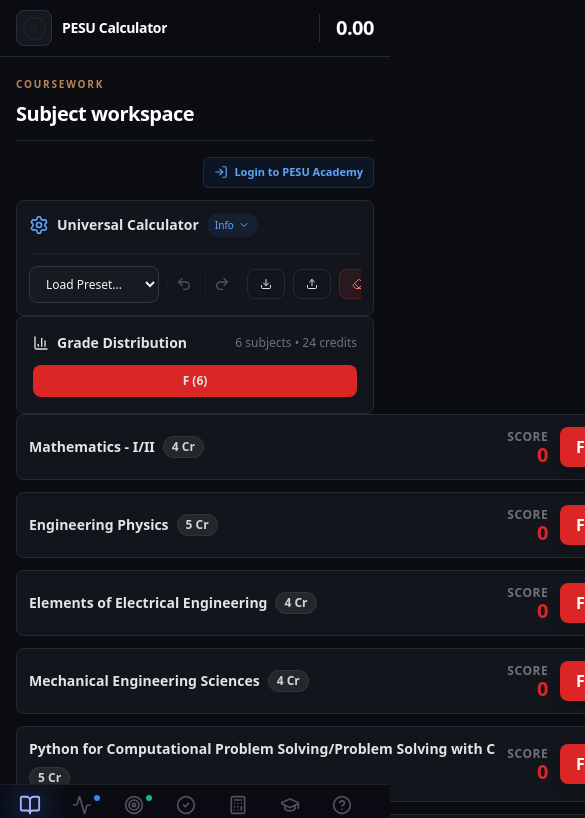
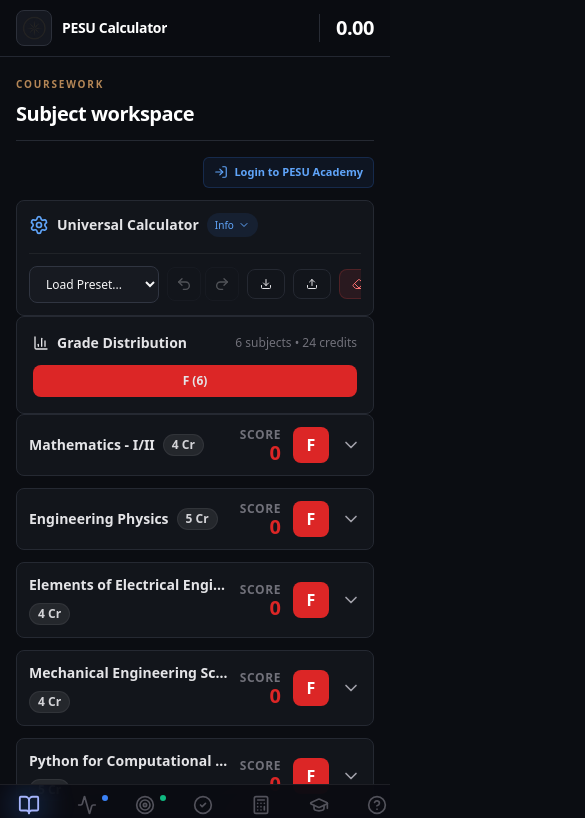
Before and after one commit to AAK1767/pes-sgpa-calculator, a React (Vite) app: page /#/subjects in a window 390 px wide. Shown: the top 818 px of the page, 585 px wide, since content can reach past the window. Built offline with nearby package versions, Linux system fonts and the light colour scheme; sample sign-in values are in the browser's storage.

Commit message:
feat: Refactor UI components in SubjectsTab and App for improved layout and responsiveness

```diff
--- a/src/App.jsx
+++ b/src/App.jsx
@@ -1751,17 +1751,17 @@ export default function PES_Universal_Calculator() {
   return (
     <div className={`min-h-screen ${themeClasses.bg} ${themeClasses.text} font-sans pb-24 md:pb-8`}>
       {/* Product Header */}
-      <header className={`sticky top-0 z-50 border-b border-[#232731] bg-[#0b0d12]/95 px-4 backdrop-blur-xl md:px-7 ${desktopSidebarOpen ? 'md:ml-[220px]' : 'md:ml-[72px]'}`}>
+      <header className={`sticky top-0 z-50 border-b border-[#232731] bg-[#0b0d12]/95 px-4 backdrop-blur-xl md:px-7 ${desktopSidebarOpen ? 'lg:ml-[220px]' : 'lg:ml-[72px]'}`}>
         <div className="mx-auto flex h-[56px] max-w-[1120px] items-center justify-between md:h-[64px]">
           <div className="min-w-0">
             <div className="flex items-center gap-2.5">
-              <h1 className="flex min-w-0 items-center gap-2.5 text-sm font-bold tracking-tight text-white md:hidden">
+              <h1 className="flex min-w-0 items-center gap-2.5 text-sm font-bold tracking-tight text-white lg:hidden">
                 <span className="flex h-9 w-9 items-center justify-center rounded-lg border border-[#2c303a] bg-[#151820]">
                   <img src="/header_logo.png" alt="" className="h-6 w-6 object-contain md:h-7 md:w-7" />
                 </span>
                 <span className="truncate">PESU Calculator</span>
               </h1>
-              <div className="hidden items-center gap-2 text-xs text-zinc-500 md:flex">
+              <div className="hidden items-center gap-2 text-xs text-zinc-500 lg:flex">
                 <span>Workspace</span>
                 <span className="text-zinc-700">/</span>
                 <span className="font-semibold capitalize text-zinc-300">{activeTab === 'pesu' ? 'PESU Academy' : activeTab === 'reverse' ? 'Reverse calculator' : activeTab}</span>
@@ -1800,7 +1800,7 @@ export default function PES_Universal_Calculator() {
       </header>
 
       {/* Desktop Navigation */}
-      <aside className={`hidden md:flex md:fixed md:inset-y-0 md:left-0 md:z-[60] md:flex-col md:border-r md:border-[#232731] md:bg-[#090b10] transition-[width] duration-200 ${desktopSidebarOpen ? 'md:w-[220px]' : 'md:w-[72px]'}`} aria-label="Primary navigation">
+      <aside className={`hidden lg:flex lg:fixed lg:inset-y-0 lg:left-0 lg:z-[60] lg:flex-col lg:border-r lg:border-[#232731] lg:bg-[#090b10] transition-[width] duration-200 ${desktopSidebarOpen ? 'lg:w-[220px]' : 'lg:w-[72px]'}`} aria-label="Primary navigation">
         <div className={`flex h-[64px] items-center border-b border-[#232731] ${desktopSidebarOpen ? 'justify-between px-5' : 'justify-center px-2'}`}>
           <div className="flex items-center gap-2.5">
             {desktopSidebarOpen ? (
@@ -1907,7 +1907,7 @@ export default function PES_Universal_Calculator() {
         survives, and it's gone on refresh/close. The layout classes mirror the
         motion.div so the tab sits in the same place with the same width/padding.
       */}
-      <div className={`mx-auto max-w-[1120px] px-4 py-5 md:px-7 md:py-7 ${desktopSidebarOpen ? 'md:ml-[220px]' : 'md:ml-[72px]'} ${activeTab === 'pesu' ? '' : 'hidden'}`}>
+      <div className={`mx-auto max-w-[1120px] px-4 py-5 md:px-7 md:py-7 ${desktopSidebarOpen ? 'lg:ml-[220px]' : 'lg:ml-[72px]'} ${activeTab === 'pesu' ? '' : 'hidden'}`}>
         {activeTab === 'pesu' && (
           <div className="mb-4 flex items-end justify-between border-b border-[#252932] pb-3 md:mb-6 md:pb-5">
             <div>
@@ -1935,7 +1935,7 @@ export default function PES_Universal_Calculator() {
 
       <MotionDiv
         key={activeTab}
-        className={`mx-auto max-w-[1120px] px-4 py-5 md:px-7 md:py-7 ${desktopSidebarOpen ? 'md:ml-[220px]' : 'md:ml-[72px]'}`}
+        className={`mx-auto max-w-[1120px] px-4 py-5 md:px-7 md:py-7 ${desktopSidebarOpen ? 'lg:ml-[220px]' : 'lg:ml-[72px]'}`}
         initial={{ opacity: 0, y: 10 }}
         animate={{ opacity: 1, y: 0 }}
         transition={{ duration: 0.25, ease: [0.25, 0.46, 0.45, 0.94] }}
@@ -2280,8 +2280,8 @@ export default function PES_Universal_Calculator() {
       </MotionDiv>
 
       {/* Mobile Bottom Navigation */}
-      <nav className="fixed bottom-0 left-0 right-0 z-50 border-t border-white/[0.08] bg-[#0b0c12]/95 backdrop-blur-2xl md:hidden" aria-label="Mobile navigation" style={{ paddingBottom: 'max(env(safe-area-inset-bottom), 8px)' }}>
-        <div className="scrollbar-hide flex overflow-x-auto px-1 pt-1">
+      <nav className="fixed bottom-0 left-0 right-0 z-50 border-t border-white/[0.08] bg-[#0b0c12]/95 backdrop-blur-2xl lg:hidden" aria-label="Mobile navigation" style={{ paddingBottom: 'max(env(safe-area-inset-bottom), 8px)' }}>
+        <div className="scrollbar-hide flex snap-x snap-mandatory justify-start overflow-x-auto px-1 pt-1">
           {[
             { id: 'subjects', label: 'Subjects', icon: BookOpen },
             { id: 'analysis', label: 'Analysis', icon: Activity, accent: 'blue' },
@@ -2294,7 +2294,7 @@ export default function PES_Universal_Calculator() {
             <button
               key={tab.id}
               onClick={() => { window.location.hash = `#/${tab.id}`; }}
-              className={`relative flex min-w-[52px] shrink-0 flex-col items-center rounded-lg px-1 py-1.5 transition-all duration-200 md:min-w-[68px] md:px-2 md:py-2 ${activeTab === tab.id
+              className={`relative flex min-w-[58px] shrink-0 snap-start flex-col items-center rounded-lg px-1 py-1.5 transition-all duration-200 md:min-w-[68px] md:px-2 md:py-2 ${activeTab === tab.id
                 ? 'text-indigo-300'
                 : 'text-zinc-600 active:text-zinc-300'
                 }`}
--- a/src/tabs/SubjectsTab.jsx
+++ b/src/tabs/SubjectsTab.jsx
@@ -177,7 +177,7 @@ export default function SubjectsTab({
       </div>
 
       {/* Subjects List */}
-      <div className="grid gap-3 xl:grid-cols-2">
+      <div className="space-y-3">
         {subjects.map((subject) => {
           const m = marks[subject.id] || {};
           const { finalScore, rawScore, totalWeight, unroundedScore, cieScaled, cieRounded, esaScaled, esaRounded, labScaled, labRounded } = getSubjectMetrics(subject);
@@ -209,7 +209,7 @@ export default function SubjectsTab({
                 className="p-3 md:p-4 flex items-center justify-between cursor-pointer gap-3"
                 onClick={() => setExpandedSubject(isExpanded ? null : subject.id)}
               >
-                <div className="flex-1">
+                <div className="min-w-0 flex-1">
                   <div className="flex items-center gap-2 flex-wrap">
                     <h3 className="truncate text-sm font-bold md:text-lg">{subject.name}</h3>
                     <span className="text-xs font-bold bg-white/[0.08] text-zinc-300 px-2 py-0.5 rounded-full border border-white/[0.06]">
@@ -237,7 +237,7 @@ export default function SubjectsTab({
                   </div>
 
                   <div className="flex items-center gap-3">
-                    <div className={`w-10 h-10 rounded-lg flex items-center justify-center font-bold text-white shadow-lg ${gradeInfo.bg}`}>
+                    <div className={`w-9 h-9 md:w-10 md:h-10 rounded-lg flex items-center justify-center font-bold text-white ${gradeInfo.bg}`}>
                       {gradeInfo.grade}
                     </div>
                     {isExpanded ? <ChevronUp className="w-5 h-5 text-zinc-400" /> : <ChevronDown className="w-5 h-5 text-zinc-400" />}
@@ -249,11 +249,11 @@ export default function SubjectsTab({
               {isExpanded && (
                 <div className={`p-3 md:p-4 border-t ${themeClasses.border} bg-black/10`}>
                   {/* DYNAMIC INPUTS GRID (Fixed: Allows 0 marks) */}
-                  <div className="grid grid-cols-1 gap-2 mb-4 sm:grid-cols-2 lg:grid-cols-3 xl:grid-cols-4">
+                  <div className="grid grid-cols-2 gap-2 mb-4 min-[440px]:grid-cols-3 lg:grid-cols-4">
 
                     {/* SLOT 1 */}
                     {(subject.hasIsa1 !== false) && (
-                      <div className="rounded-md border border-[#292d37] bg-[#171a21]/60 p-3">
+                      <div className="rounded-md border border-[#292d37] bg-[#171a21]/60 p-2 min-[440px]:p-3">
                         <div className="flex justify-between items-center mb-1">
                           <span className="font-bold text-xs truncate pr-1" title={subject.customConfig?.labels.isa1 || "ISA 1"}>
                             {subject.customConfig?.labels.isa1 || "ISA 1"}
@@ -284,7 +284,7 @@ export default function SubjectsTab({
 
                     {/* SLOT 2 */}
                     {(subject.hasIsa2 !== false) && (
-                      <div className="rounded-md border border-[#292d37] bg-[#171a21]/60 p-3">
+                      <div className="rounded-md border border-[#292d37] bg-[#171a21]/60 p-2 min-[440px]:p-3">
                         <div className="flex justify-between items-center mb-1">
                           <span className="font-bold text-xs truncate pr-1" title={subject.customConfig?.labels.isa2 || "ISA 2"}>
                             {subject.customConfig?.labels.isa2 || "ISA 2"}
@@ -315,7 +315,7 @@ export default function SubjectsTab({
 
                     {/* SLOT 3 */}
                     {(subject.hasAssignment || (subject.customConfig?.weights.assignment > 0)) && (
-                      <div className="rounded-md border border-[#292d37] bg-[#171a21]/60 p-3">
+                      <div className="rounded-md border border-[#292d37] bg-[#171a21]/60 p-2 min-[440px]:p-3">
                         <div className="flex justify-between items-center mb-1">
                           <span className="font-bold text-xs truncate pr-1" title={subject.customConfig?.labels.assignment || "Assignment"}>
                             {subject.customConfig?.labels.assignment || "Assignment"}
@@ -346,7 +346,7 @@ export default function SubjectsTab({
 
                     {/* SLOT 4 */}
                     {(subject.hasLab || (subject.customConfig?.weights.lab > 0)) && (
-                      <div className="rounded-md border border-[#292d37] bg-[#171a21]/60 p-3">
+                      <div className="rounded-md border border-[#292d37] bg-[#171a21]/60 p-2 min-[440px]:p-3">
                         <div className="flex justify-between items-center mb-1">
                           <span className="font-bold text-xs truncate pr-1" title={subject.customConfig?.labels.lab || "Lab"}>
                             {subject.customConfig?.labels.lab || "Lab"}
@@ -376,7 +376,7 @@ export default function SubjectsTab({
                     )}
 
                     {/* SLOT 5: ESA */}
-                    <div className="rounded-md border border-blue-500/20 bg-[#171a21]/60 p-3">
+                    <div className="rounded-md border border-blue-500/20 bg-[#171a21]/60 p-2 min-[440px]:p-3">
                       <div className="flex justify-between items-center mb-1">
                         <span className="font-bold text-xs text-blue-400 truncate pr-1" title={subject.customConfig?.labels.esa || "ESA"}>
                           {subject.customConfig?.labels.esa || "ESA"}
```
